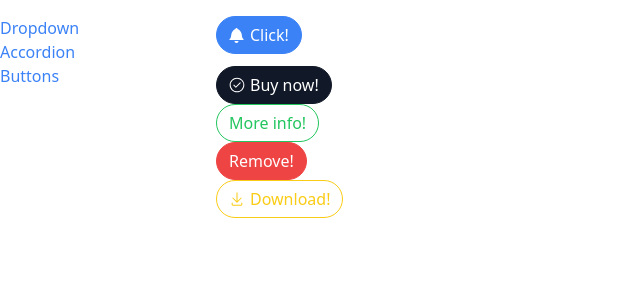
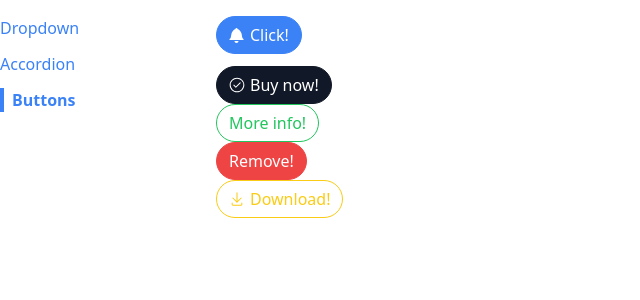
Before and after one commit to Janowoj/simple-components, a React (Create React App) app: page /buttons in a window 1280 px wide. Shown: the top 300 px of the page, without its empty margins (0-640 px from the left). Built offline with nearby package versions, Linux system fonts and the light colour scheme.

Commit message:
highlighting an active link

```diff
--- a/src/components/Link.js
+++ b/src/components/Link.js
@@ -1,11 +1,16 @@
 import classNames from "classnames";
 import useNavigation from "../hooks/use-navigation";
+import { act } from "react-dom/test-utils";
 
-function Link({ to, children }) {
+function Link({ to, children, className, activeClassName }) {
 
-    const { navigate } = useNavigation();
+    const { navigate, currentPath } = useNavigation();
 
-    const classes = classNames('text-blue-500 hover:underline');
+    const classes = classNames(
+        'text-blue-500',
+        className,
+        currentPath === to && activeClassName
+    );
 
     const handleClick = (event) => {
         // console.log(event);
--- a/src/components/Sidebar.js
+++ b/src/components/Sidebar.js
@@ -9,11 +9,20 @@
     ];
 
     const renderedLinks = links.map((link) => {
-        return <Link key={link.label} to={link.path}>{link.label}</Link>
+        return (
+            <Link
+                key={link.label}
+                to={link.path}
+                className='mb-3'
+                activeClassName={'font-bold border-l-4 border-blue-500 pl-2'}
+            >
+                {link.label}
+            </Link>
+        );
     })
 
     return (
-        <div className="sticky top-0 overflow-y-scroll flex flex-col">
+        <div className="sticky top-0 overflow-y-scroll flex flex-col items-start">
             {renderedLinks}
         </div>
     )
```
Also changed, not shown: 1 other file (tests, documents, lock files or other folders).
